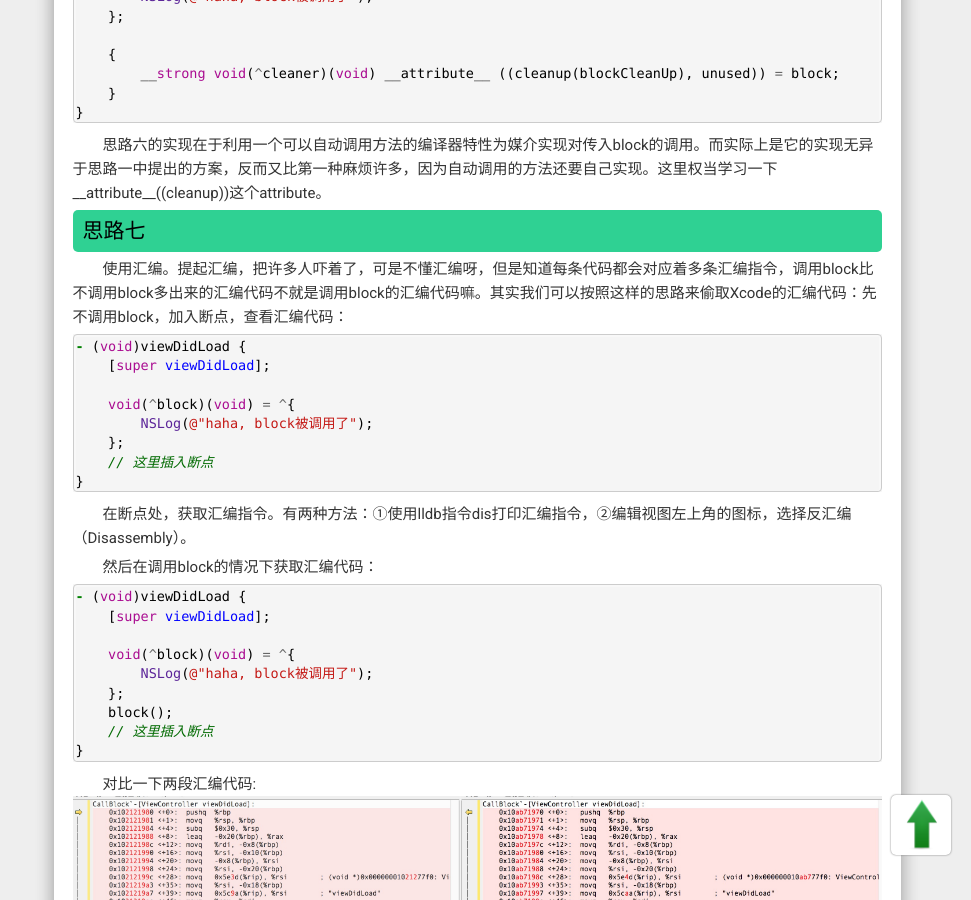
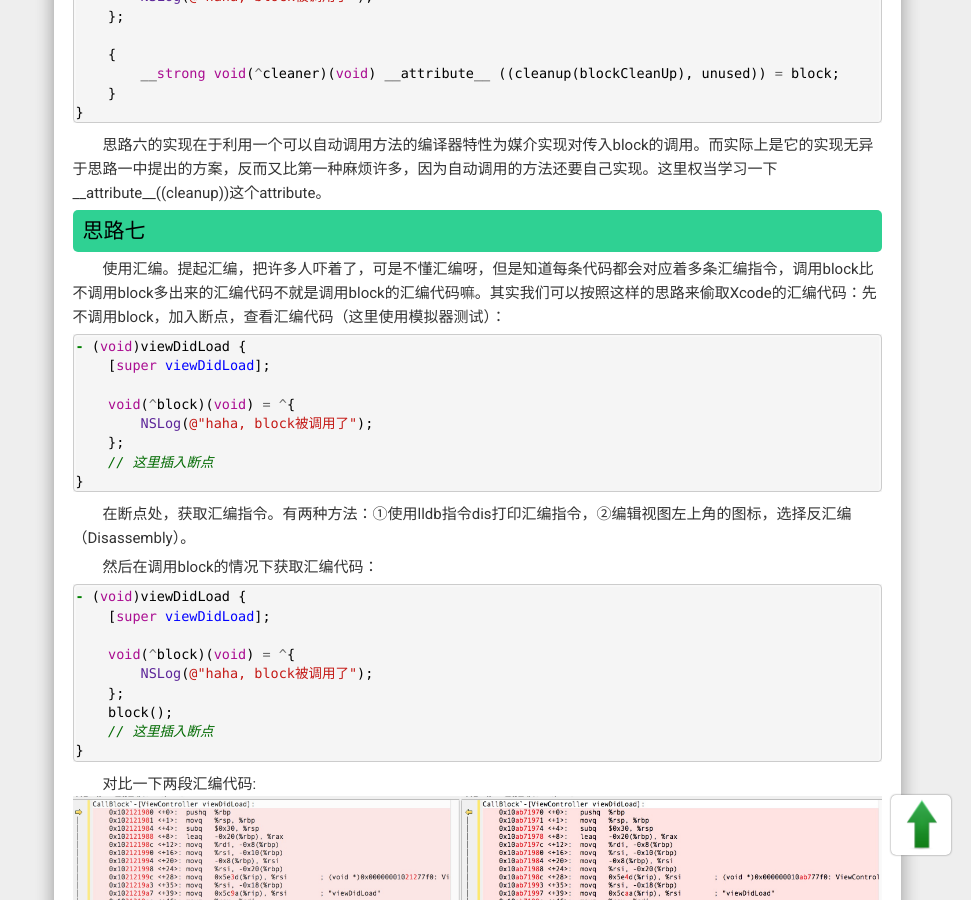
Before and after one commit to mikezone/mikezone.github.io, a Jekyll site: the page built from _posts/2017-08-06-block调用大法.md, in a window 1280 px wide and 900 px high, scrolled down 3142 px. Shown: the whole window, without its empty margins (309-1280 px from the left). Built offline with Jekyll 4.4.1, drawn with Linux system fonts in a browser that asks for light colours; nearby versions of some CDN libraries; comment, search, counter and statistics services are not loaded.

Commit message:
no message

````diff
--- a/_posts/2017-08-06-block调用大法.md
+++ b/_posts/2017-08-06-block调用大法.md
@@ -164,7 +164,7 @@ static void blockCleanUp(__strong void (^*block)(void)) {
 思路六的实现在于利用一个可以自动调用方法的编译器特性为媒介实现对传入block的调用。而实际上是它的实现无异于思路一中提出的方案，反而又比第一种麻烦许多，因为自动调用的方法还要自己实现。这里权当学习一下\_\_attribute\_\_((cleanup))这个attribute。
 
 <h2 id="anchor7_0">思路七</h2>
-使用汇编。提起汇编，把许多人吓着了，可是不懂汇编呀，但是知道每条代码都会对应着多条汇编指令，调用block比不调用block多出来的汇编代码不就是调用block的汇编代码嘛。其实我们可以按照这样的思路来偷取Xcode的汇编代码：先不调用block，加入断点，查看汇编代码：
+使用汇编。提起汇编，把许多人吓着了，可是不懂汇编呀，但是知道每条代码都会对应着多条汇编指令，调用block比不调用block多出来的汇编代码不就是调用block的汇编代码嘛。其实我们可以按照这样的思路来偷取Xcode的汇编代码：先不调用block，加入断点，查看汇编代码（这里使用模拟器测试）：
 
 ```objectivec
 - (void)viewDidLoad {
````
